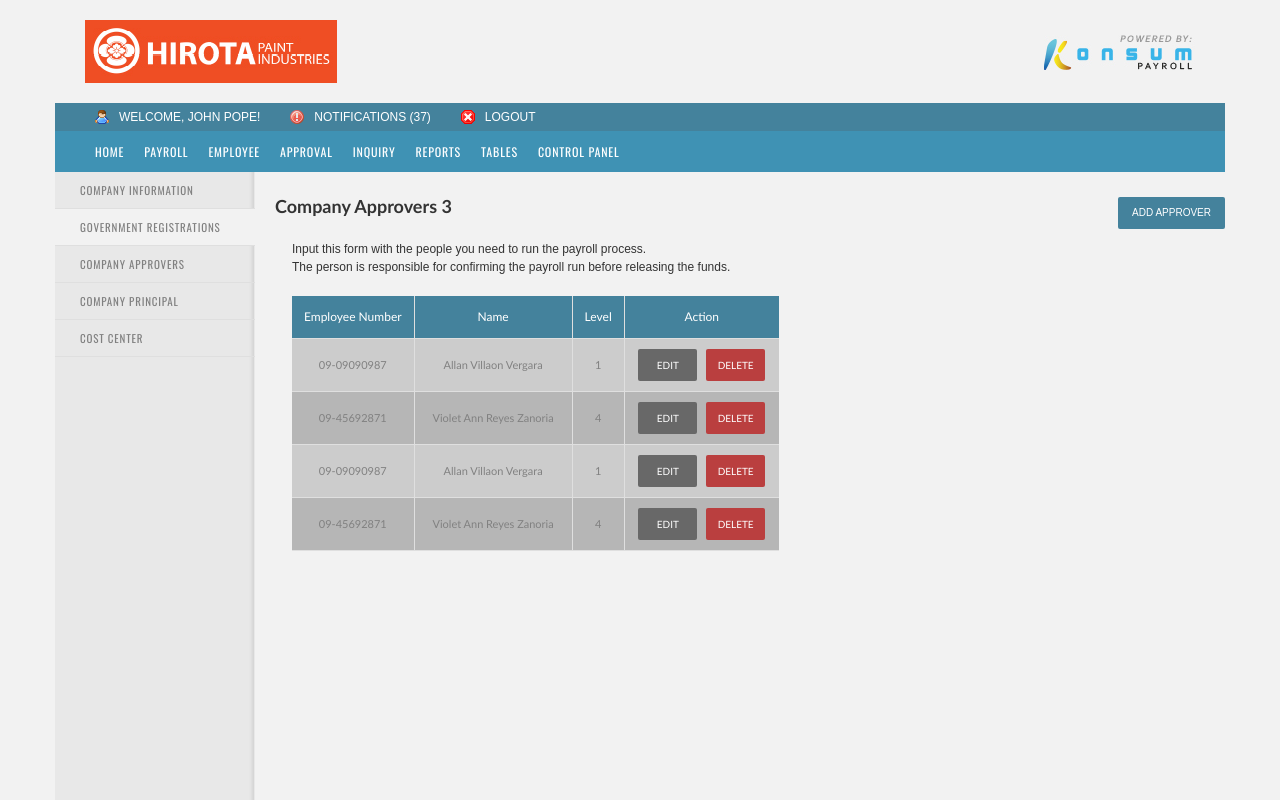
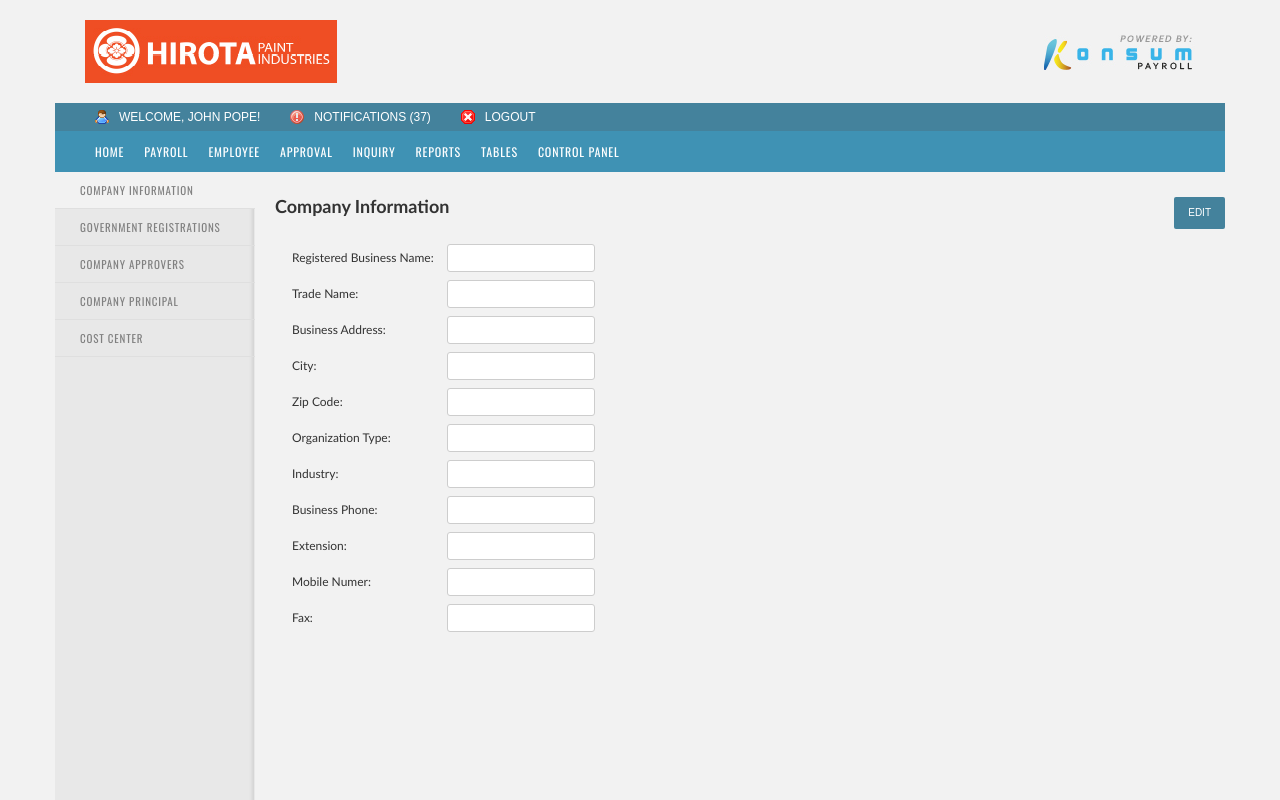
Before and after one commit to jonathanbangga/konsumpayroll, a CodeIgniter app: page /hr/company_approvers/index in a window 1280 px wide. Run offline with CodeIgniter, Linux system fonts and the light colour scheme.

Commit message:
updated company for hr controllers and views

```diff
--- a/application/config/autoload.php
+++ b/application/config/autoload.php
@@ -52,7 +52,7 @@ $autoload['packages'] = array();
 |	$autoload['libraries'] = array('database', 'session', 'xmlrpc');
 */
 
-$autoload['libraries'] = array('Layout','database','session');
+$autoload['libraries'] = array('Layout','database','session','form_validation');
 
 
 /*
--- a/application/controllers/hr/company_approvers.php
+++ b/application/controllers/hr/company_approvers.php
@@ -3,11 +3,9 @@
 /**
  * Company Approvers Controller
  *
- * @package Module
- * @subpackage Company Approvers
  * @category Controller
  * @version 1.0
- * @author Jonathan Bangga <jonathanbangga@gmail.com>
+ * @author Christopher Cuizon <christophercuizons@gmail.com>
  */
 	class Company_approvers extends CI_Controller {
 
@@ -29,13 +27,17 @@
 		 * index page
 		 */
 		public function index() {
-			$data['page_title'] = "Company Approvers 3";
+			$data['page_title'] = "Company Information";
+			$this->layout->set_layout($this->theme);
+		#	$this->layout->view('pages/hr/company_approvers_view', $data);
+			$this->layout->view('pages/hr/company_information_view', $data);
+		}
+
+		public function approvers(){
+			$data['page_title'] = "Company Approvers 4";
 			$this->layout->set_layout($this->theme);
 			$this->layout->view('pages/hr/company_approvers_view', $data);
-		}
 
-		public function we(){
-			echo 'tetew';
 		}
 
 	}
--- a/application/views/content_holders/company_wizards_menu.php
+++ b/application/views/content_holders/company_wizards_menu.php
@@ -1,7 +1,7 @@
-	  <ul>
-        <li><a href="#">Company Information</a></li>
-        <li class="selected"><a href="#">Government Registrations</a></li>
-        <li><a href="#">Company Approvers</a></li>
+	  <ul class="jsidebar">
+        <li><?php echo anchor("hr/company_approvers/index","Company Information");?></li>
+        <li><a href="#">Government Registrations</a></li>
+        <li><?php echo anchor("hr/company_approvers/approvers","Company Approvers");?></li>
         <li><a href="#">Company Principal</a></li>
         <li><a href="#">Cost Center</a></li>
       </ul>
--- a/application/views/content_holders/script_library.php
+++ b/application/views/content_holders/script_library.php
@@ -1 +1,2 @@
 <script type="text/javascript" src="/assets/js/customscript.js"></script>
+<script type="text/javascript" src="/assets/js/chrislib.js"></script>
--- /dev/null
+++ b/application/views/pages/hr/company_information_view.php
@@ -0,0 +1,48 @@
+	<a class="btn right" href="#">EDIT</a>
+	<h1><?php echo $page_title;?></h1>
+	<table>
+		<tr>
+		  <td style="width:155px">Registered Business Name:</td>
+		  <td><input class="txtfield" name="" type="text" value="" ></td>
+		</tr>
+		<tr>
+		  <td>Trade Name: </td>
+		  <td><input class="txtfield" name="" type="text" value="" ></td>
+		</tr>
+		<tr>
+		  <td>Business Address:</td>
+		  <td><input class="txtfield" name="" type="text" value="" ></td>
+		</tr>
+		<tr>
+		  <td>City: </td>
+		  <td><input class="txtfield" name="" type="text" value="" ></td>
+		</tr>
+		<tr>
+		  <td>Zip Code:</td>
+		  <td><input class="txtfield" name="" type="text" value="" ></td>
+		</tr>
+		<tr>
+		  <td>Organization Type:</td>
+		  <td><input class="txtfield" name="" type="text" value="" ></td>
+		</tr>
+		<tr>
+		  <td>Industry: </td>
+		  <td><input class="txtfield" name="" type="text" value="" ></td>
+		</tr>
+		<tr>
+		  <td>Business Phone:</td>
+		  <td><input class="txtfield" name="" type="text" value="" ></td>
+		</tr>
+		<tr>
+		  <td>Extension: </td>
+		  <td><input class="txtfield" name="" type="text" value="" ></td>
+		</tr>
+		<tr>
+		  <td>Mobile Numer:</td>
+		  <td><input class="txtfield" name="" type="text" value="" ></td>
+		</tr>
+		<tr>
+		  <td>Fax: </td>
+		  <td><input class="txtfield" name="" type="text" value="" ></td>
+		</tr>
+	</table>
--- a/assets/css/global.css
+++ b/assets/css/global.css
@@ -29,6 +29,7 @@ body, html {
 	outline:0 !important;
 }
 table {
+	font-family:"Trebuchet MS", Arial, Helvetica, sans-serif;
 	border-collapse:collapse;
 	border-spacing:0px;
 	padding:0;
@@ -37,6 +38,8 @@ table {
 caption, th, td {
 	font-weight:normal;
 	text-align:left;
+	vertical-align:middle;
+	padding:4px 0;
 }
 blockquote:before, blockquote:after, q:before, q:after {
 	content:"";
@@ -100,6 +103,21 @@ p {
 	margin:0 auto;
 	min-height:100%;
 }
+.txtfield {
+	font-family:"Trebuchet MS", Arial, Helvetica, sans-serif;
+	font-size:11;
+	font-style:italic;
+	width:130px;
+	padding:5px 8px;
+	color:#b4b4b4;
+	border:1px solid #cdcdcd;
+	border-radius:3px;
+	-moz-border-radius:3px;
+	-webkit-border-radius:3px;
+}
+.txtfield[readonly] {
+	color:#000;
+}
 /*=== Header ===*/
 #header {
 	position:relative;
@@ -114,6 +132,7 @@ p {
 	margin-top:15px;
 }
 .header-panel {
+	font-family:Arial, Helvetica, sans-serif;
 	background-color:#44829c;
 	overflow:hidden;
 	color:#fff;
--- /dev/null
+++ b/assets/js/chrislib.js
@@ -0,0 +1,18 @@
+var kpay = {
+		hr: {
+			company_sidebar: function(){ //
+				jQuery(".jsidebar a").each(function(e){
+					var current_url = window.location.href;
+					var _urls = jQuery(this).attr("href");
+					if(current_url == _urls) {
+						jQuery(this).parent().addClass("selected");
+						return false;
+					}
+				});
+			}
+		}
+};
+
+jQuery(function(){
+	kpay.hr.company_sidebar();
+});
```
Also changed, not shown: application/controllers/login.php (+11 -0 lines), application/views/pages/login_view.php (+15 -10 lines).
